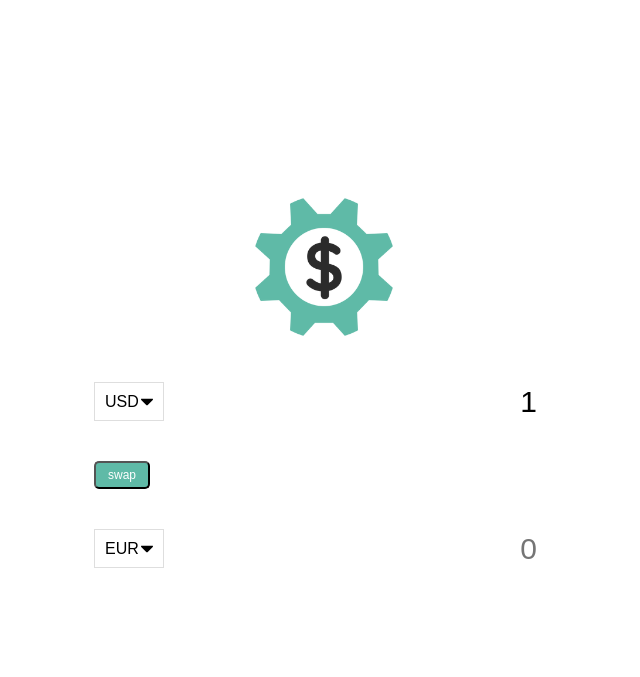
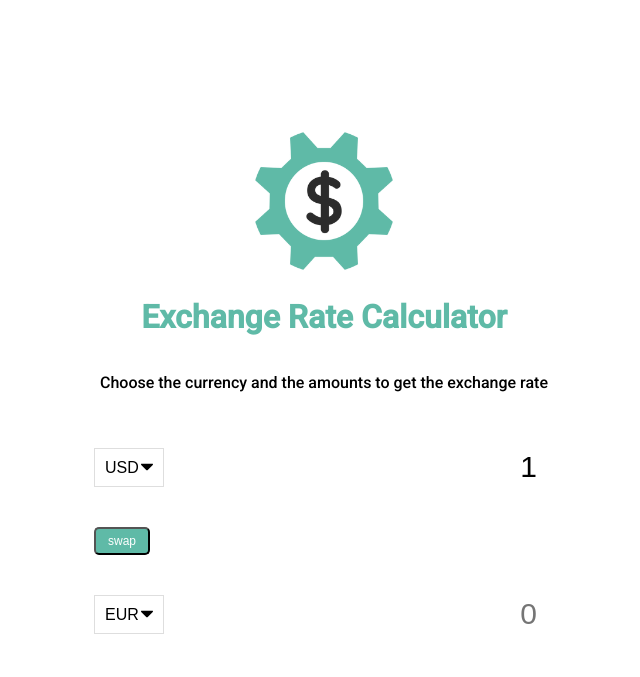
Before and after one commit to hamzaanwardev/exchange-rate-calculator, a plain HTML site: page index.html in a window 1280 px wide. Shown: the whole page, without its empty margins (316-956 px from the left). Drawn offline with Linux system fonts and the light colour scheme.

Commit message:
Update index.html

```diff
--- a/index.html
+++ b/index.html
@@ -9,6 +9,8 @@
 </head>
 <body>
     <img src="money.png" class="money-img">
+    <h1>Exchange Rate Calculator</h1>
+    <p>Choose the currency and the amounts to get the exchange rate</p>
     <div class="container">
         <div class="currency">
             <select id="currency-one">
```
